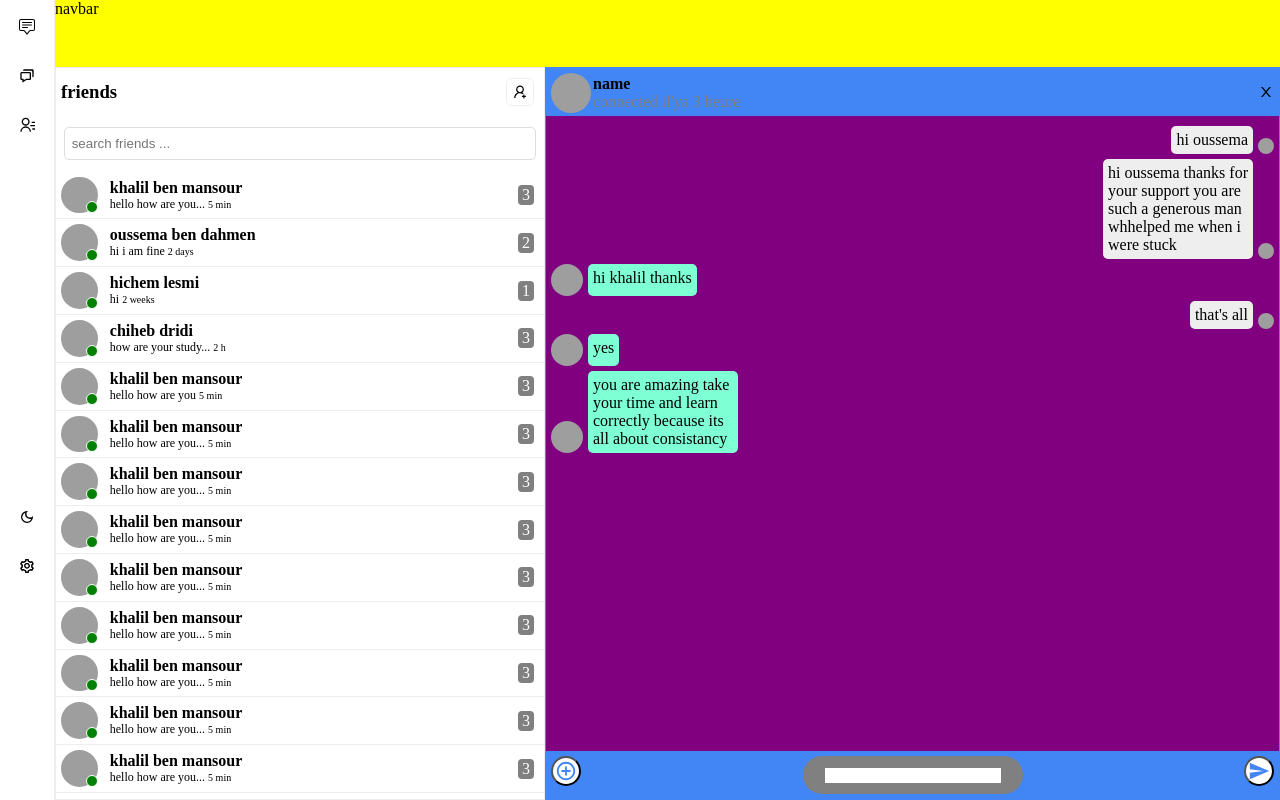
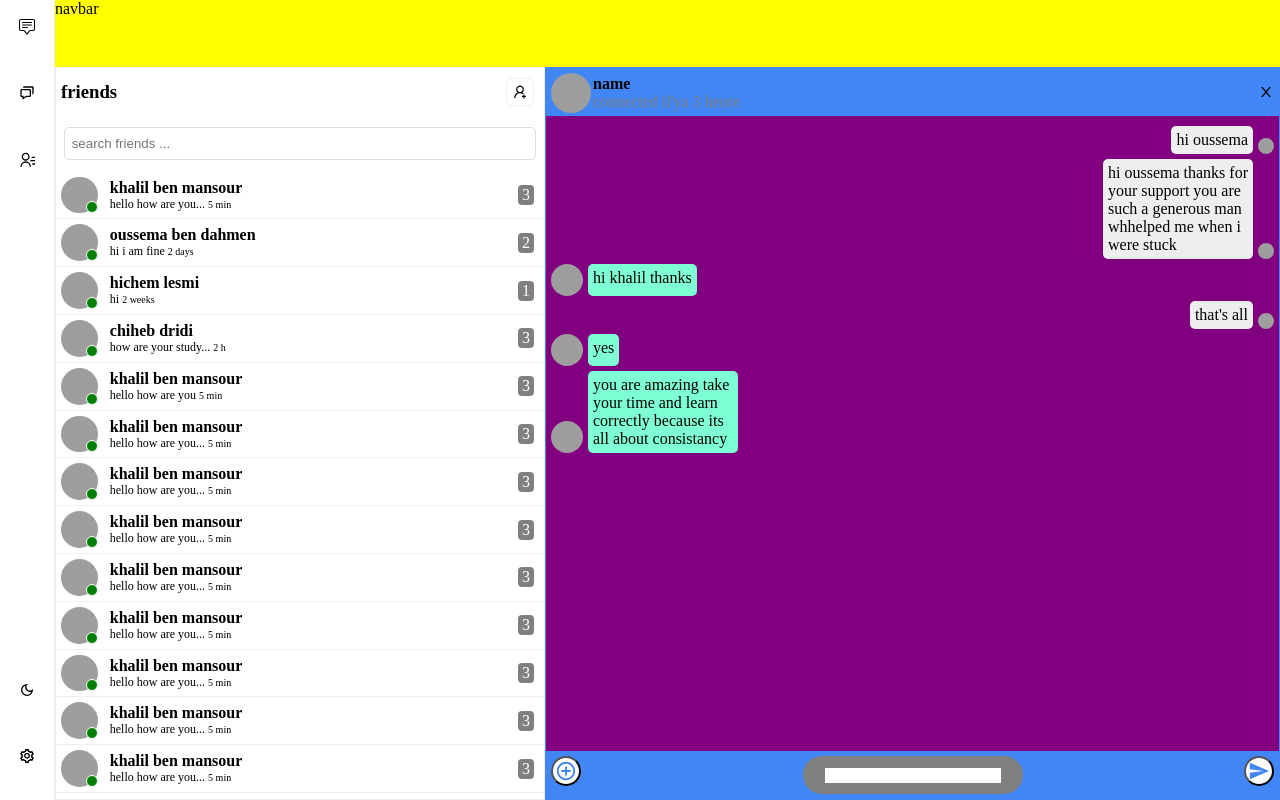
Before and after one commit to KhalilBenMansour/chat-app, a React (Create React App) app in the folder client/: page / in a window 1280 px wide. Built offline with nearby package versions, Linux system fonts and the light colour scheme; grey boxes are pictures that could not be loaded.

Commit message:
Update sideBar style

```diff
--- a/client/src/components/sideBar/sideBar.scss
+++ b/client/src/components/sideBar/sideBar.scss
@@ -11,10 +11,12 @@
   }
 }
 .sideBar {
+  height: 100vh;
   grid-area: sideBar;
   border-right: 1px solid #eee;
   padding: 5px;
   .sideBar-menu {
+    height: 100%;
     list-style: none;
     margin: 0;
     padding: 0;
```
